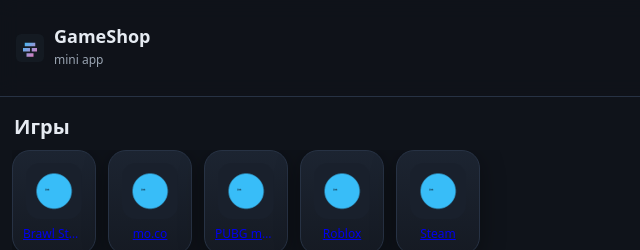
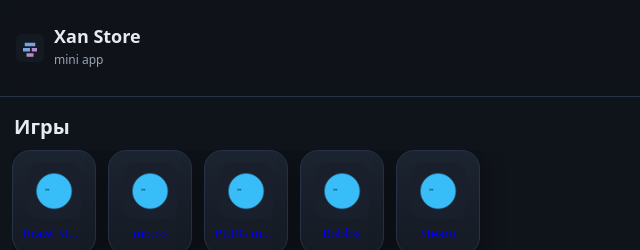
Before and after one commit to xan-grz/xanstore_bot, a plain HTML site: page docs/index.html in a window 1280 px wide. Shown: the top 250 px of the page, 0-640 px from the left. Drawn offline with Linux system fonts and the light colour scheme.

Commit message:
Update index.html

```diff
--- a/docs/index.html
+++ b/docs/index.html
@@ -13,7 +13,7 @@
     <div class="left">
       <img src="icon.svg" alt="" class="logo">
       <div class="titles">
-        <h1>GameShop</h1>
+        <h1>Xan Store</h1>
         <span class="subtitle">mini app</span>
       </div>
     </div>
```
